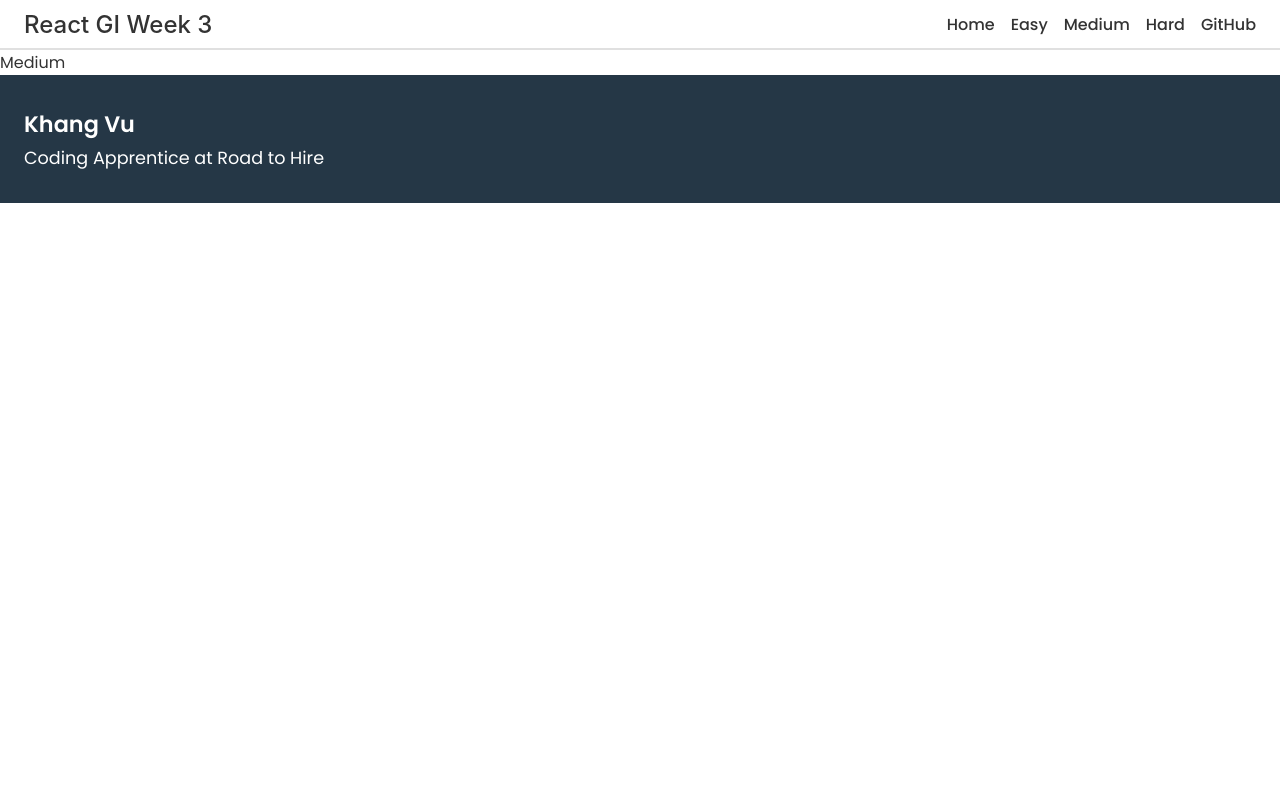
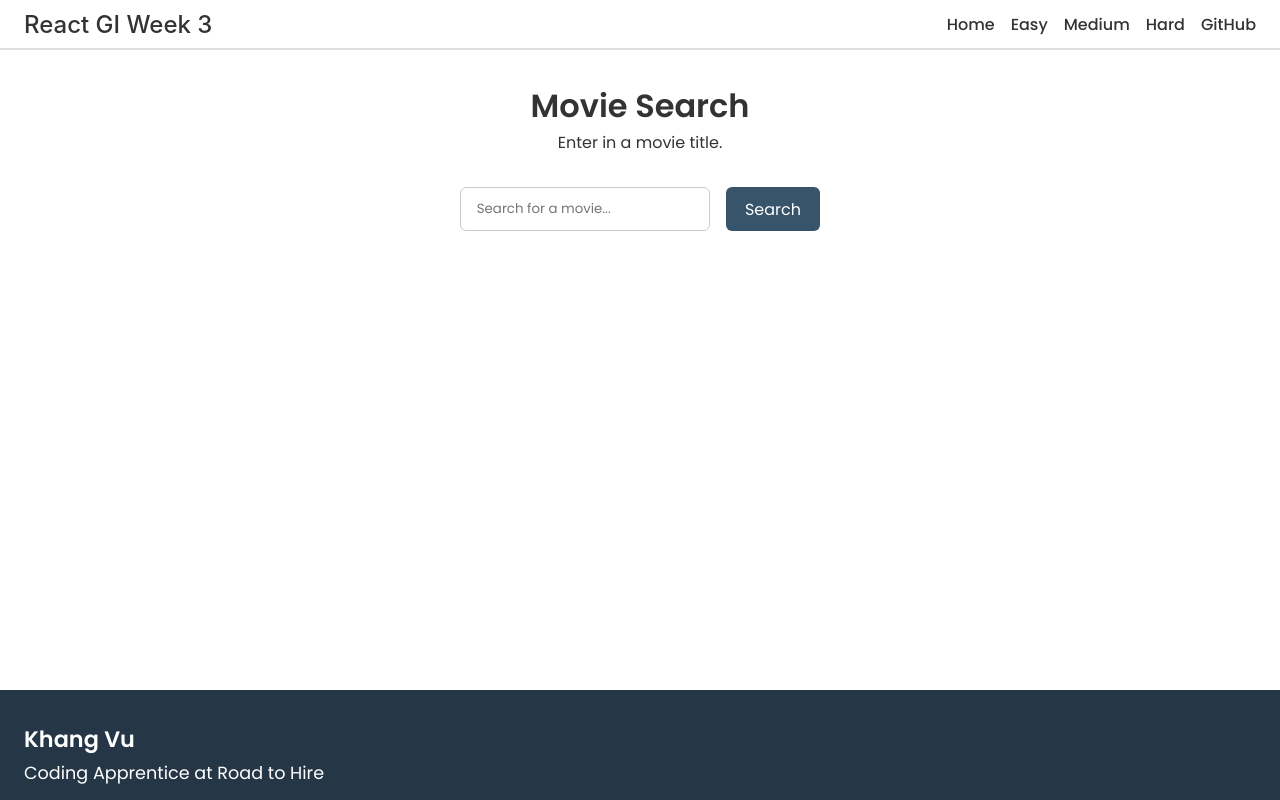
Before and after one commit to khangvu0/react-week-3, a React (Vite) app in the folder client/: page /medium in a window 1280 px wide. Built offline with nearby package versions, Linux system fonts and the light colour scheme.

Commit message:
Updated Medium.jsx, functional with styling

```diff
--- a/client/src/pages/Medium.jsx
+++ b/client/src/pages/Medium.jsx
@@ -1,6 +1,125 @@
-import React from 'react';
+import React, { useState } from 'react';
+import { Link } from 'react-router-dom';
 import '../styles/Medium.css';
 
 export default function Medium() {
-    return <div>Medium</div>;
+    const [query, setQuery] = useState('');
+    const [movies, setMovies] = useState([]);
+    const [loading, setLoading] = useState(false);
+    const [error, setError] = useState('');
+    const [selectedMovie, setSelectedMovie] = useState(null);
+
+    const searchMovies = async (e) => {
+        e.preventDefault();
+        if (!query) return;
+
+        setLoading(true);
+        setError('');
+        setSelectedMovie(null);
+
+        try {
+            const res = await fetch(
+                `http://localhost:5000/api/search?query=${encodeURIComponent(
+                    query
+                )}`
+            );
+            const data = await res.json();
+
+            if (data.results?.length === 0) {
+                setError('No movies found.');
+                setMovies([]);
+            } else {
+                setMovies(data.results || []);
+            }
+        } catch {
+            setError('Failed to fetch movies.');
+        } finally {
+            setLoading(false);
+        }
+    };
+
+    const getMovieDetails = async (id) => {
+        setLoading(true);
+        try {
+            const res = await fetch(`http://localhost:5000/api/movie/${id}`);
+            const data = await res.json();
+            setSelectedMovie(data);
+        } catch {
+            setError('Failed to fetch movie details.');
+        } finally {
+            setLoading(false);
+        }
+    };
+
+    return (
+        <div className="medium-container">
+            <h1 class="title">Movie Search</h1>
+            <p class="directions">Enter in a movie title.</p>
+
+            <form onSubmit={searchMovies} className="search-form">
+                <input
+                    type="text"
+                    placeholder="Search for a movie..."
+                    value={query}
+                    onChange={(e) => setQuery(e.target.value)}
+                />
+                <button type="submit">Search</button>
+            </form>
+
+            {loading && <p>Loading...</p>}
+            {error && <p className="error">{error}</p>}
+
+            {!selectedMovie ? (
+                <div className="movie-grid">
+                    {movies.map((movie) => (
+                        <div
+                            key={movie.id}
+                            className="movie-card"
+                            onClick={() => getMovieDetails(movie.id)}>
+                            <img
+                                src={
+                                    movie.poster_path
+                                        ? `https://image.tmdb.org/t/p/w300${movie.poster_path}`
+                                        : 'https://via.placeholder.com/300x450?text=No+Image'
+                                }
+                                alt={movie.title}
+                            />
+                            <h3>{movie.title}</h3>
+                            <p>{movie.release_date}</p>
+                        </div>
+                    ))}
+                </div>
+            ) : (
+                <div className="movie-detail">
+                    <button
+                        onClick={() => setSelectedMovie(null)}
+                        className="back-btn">
+                        ← Back to Results
+                    </button>
+                    <img
+                        src={
+                            selectedMovie.poster_path
+                                ? `https://image.tmdb.org/t/p/w400${selectedMovie.poster_path}`
+                                : 'https://via.placeholder.com/400x600?text=No+Image'
+                        }
+                        alt={selectedMovie.title}
+                    />
+                    <div className="movie-info">
+                        <h1>{selectedMovie.title}</h1>
+                        <p>
+                            <strong>Release Date:</strong>{' '}
+                            {selectedMovie.release_date}
+                        </p>
+                        <p>
+                            <strong>Overview:</strong> {selectedMovie.overview}
+                        </p>
+                        <p>
+                            <strong>Rating:</strong>{' '}
+                            {selectedMovie.vote_average}/10
+                        </p>
+                    </div>
+                </div>
+            )}
+        </div>
+    );
 }
--- a/client/src/styles/Medium.css
+++ b/client/src/styles/Medium.css
@@ -1 +1,94 @@
-/* Medium */
+.medium-container {
+    text-align: center;
+    padding: 2rem;
+    min-height: 80vh;
+}
+
+.search-form {
+    display: flex;
+    justify-content: center;
+    gap: 1rem;
+    margin: 2rem 00;
+}
+
+.search-form input {
+    padding: 0.6rem 1rem;
+    width: 250px;
+    border: 1px solid #ccc;
+    border-radius: 6px;
+}
+
+.search-form button {
+    padding: 0.6rem 1.2rem;
+    background-color: var(--secondary-color);
+    color: white;
+    border: none;
+    border-radius: 6px;
+    cursor: pointer;
+}
+
+.search-form button:hover {
+    background-color: var(--main-color);
+}
+
+.movie-grid {
+    display: grid;
+    grid-template-columns: repeat(auto-fit, minmax(180px, 1fr));
+    gap: 1.5rem;
+}
+
+.movie-card {
+    text-decoration: none;
+    color: black;
+    background: #fff;
+    border-radius: 8px;
+    overflow: hidden;
+    box-shadow: 0 4px 10px rgba(0, 0, 0, 0.1);
+    transition: transform 0.2s ease;
+}
+
+.movie-card:hover {
+    transform: scale(1.05);
+}
+
+.movie-card img {
+    width: 100%;
+}
+
+.movie-detail {
+    display: flex;
+    flex-direction: column;
+    align-items: center;
+    padding: 2rem;
+}
+
+.movie-detail img {
+    width: 300px;
+    border-radius: 12px;
+    margin-bottom: 1rem;
+}
+
+.movie-info {
+    max-width: 600px;
+    text-align: left;
+}
+
+.movie-info p {
+    margin: 0.5rem 0;
+}
+
+.back-btn {
+    text-decoration: none;
+    color: white;
+    margin-bottom: 1rem;
+    align-self: flex-start;
+    background-color: var(--secondary-color);
+}
+
+.back-btn:hover {
+    background-color: var(--main-color);
+}
+
+.error {
+    color: red;
+}
```
